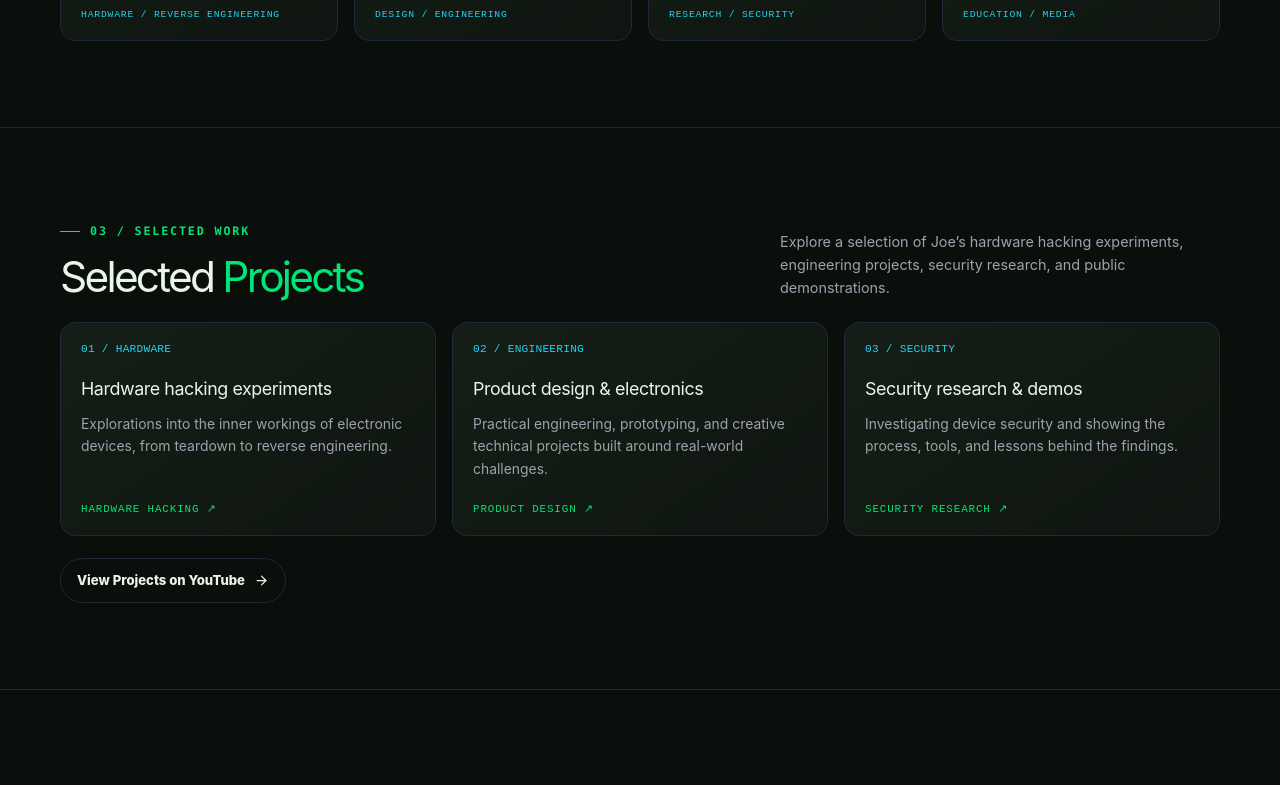
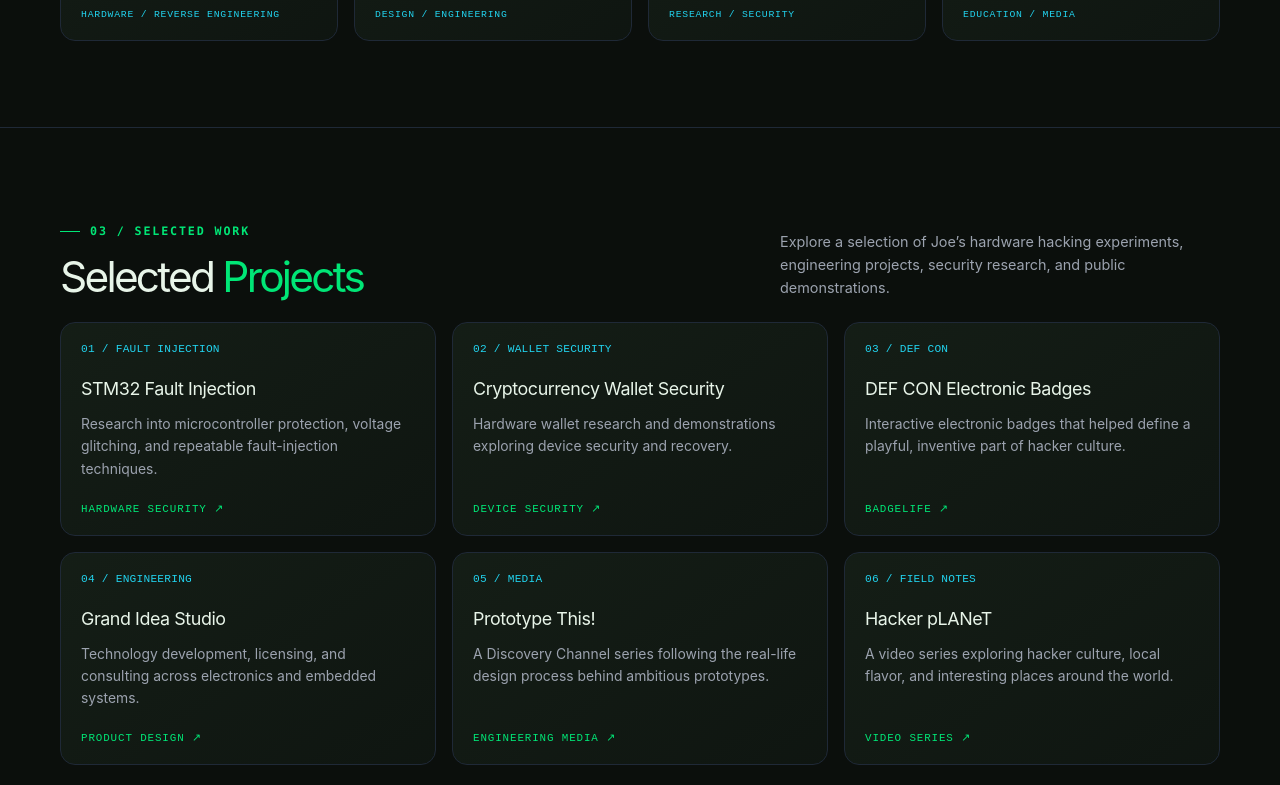
Before and after one commit to leephil1907-lab/joegrandweb, a Next.js app: page / in a window 1280 px wide. Shown: the part 3183-3968 px from the top of the page. Built offline with nearby package versions, Linux system fonts and the light colour scheme.

Commit message:
Use named signature projects and remove placeholder video disclaimer

```diff
--- a/app/page.tsx
+++ b/app/page.tsx
@@ -14,9 +14,12 @@
 ];
 
 const projects = [
-  { n: "01 / HARDWARE", title: "Hardware hacking experiments", text: "Explorations into the inner workings of electronic devices, from teardown to reverse engineering.", tag: "HARDWARE HACKING" },
-  { n: "02 / ENGINEERING", title: "Product design & electronics", text: "Practical engineering, prototyping, and creative technical projects built around real-world challenges.", tag: "PRODUCT DESIGN" },
-  { n: "03 / SECURITY", title: "Security research & demos", text: "Investigating device security and showing the process, tools, and lessons behind the findings.", tag: "SECURITY RESEARCH" },
+  { n: "01 / FAULT INJECTION", title: "STM32 Fault Injection", text: "Research into microcontroller protection, voltage glitching, and repeatable fault-injection techniques.", tag: "HARDWARE SECURITY", href: "https://grandideastudio.com/portfolio/library/intro-to-fault-injection/" },
+  { n: "02 / WALLET SECURITY", title: "Cryptocurrency Wallet Security", text: "Hardware wallet research and demonstrations exploring device security and recovery.", tag: "DEVICE SECURITY", href: "https://grandideastudio.com/" },
+  { n: "03 / DEF CON", title: "DEF CON Electronic Badges", text: "Interactive electronic badges that helped define a playful, inventive part of hacker culture.", tag: "BADGELIFE", href: "https://joegrand.com/" },
+  { n: "04 / ENGINEERING", title: "Grand Idea Studio", text: "Technology development, licensing, and consulting across electronics and embedded systems.", tag: "PRODUCT DESIGN", href: "https://grandideastudio.com/" },
+  { n: "05 / MEDIA", title: "Prototype This!", text: "A Discovery Channel series following the real-life design process behind ambitious prototypes.", tag: "ENGINEERING MEDIA", href: "https://www.imdb.com/title/tt1285035/" },
+  { n: "06 / FIELD NOTES", title: "Hacker pLANeT", text: "A video series exploring hacker culture, local flavor, and interesting places around the world.", tag: "VIDEO SERIES", href: "https://joegrand.com/" },
 ];
 
 const videos = [
@@ -94,7 +97,7 @@
             <a className="video-placeholder" href={youtube} target="_blank" rel="noopener noreferrer" aria-label="Watch Joe Grand on YouTube">
               <span className="video-scan mono">SIGNAL DETECTED // MEDIA FEED</span><span className="play-button"><Play size={24} fill="currentColor"/></span><span className="video-label mono">JOE GRAND · YOUTUBE</span>
             </a>
-            <div className="video-copy"><div className="eyebrow mono">WATCH / LEARN / REPEAT</div><h3>Step inside the hardware.</h3><p>Explore Joe’s YouTube channel for hardware hacking, electronics, security research, tools, and engineering projects.</p><div style={{marginTop:18}}><a className="button" href={youtube} target="_blank" rel="noopener noreferrer"><Youtube size={16}/> Watch on YouTube <ExternalLink size={14}/></a></div><p className="video-note">Featured video preview links to the official channel. Connect a verified video ID to embed a specific video here.</p></div>
+            <div className="video-copy"><div className="eyebrow mono">WATCH / LEARN / REPEAT</div><h3>Step inside the hardware.</h3><p>Explore Joe’s YouTube channel for hardware hacking, electronics, security research, tools, and engineering projects.</p><div style={{marginTop:18}}><a className="button" href={youtube} target="_blank" rel="noopener noreferrer"><Youtube size={16}/> Watch on YouTube <ExternalLink size={14}/></a></div></div>
           </div>
         </div>
       </section>
@@ -140,7 +143,7 @@
           <div className="section-head"><div><div className="eyebrow mono">04 / WATCH & LEARN</div><h2>Latest <span>Videos</span></h2></div><p className="section-intro">Watch the newest videos from Joe’s YouTube channel — covering hardware hacking, electronics, security research, tools, and engineering projects.</p></div>
           <Reveal className="video-grid">{videos.map((v,i)=><a className="video-card" key={v.title} href={youtube} target="_blank" rel="noopener noreferrer"><div className="video-thumb"><span className="thumb-index mono">0{i+1} / MEDIA</span><span className="thumb-icon"><Play size={22} fill="currentColor"/></span><span className="thumb-bottom mono">{v.category}</span></div><div className="video-info"><span className="video-category mono">{v.type}</span><h3>{v.title}</h3><span className="text-link">Watch on YouTube <ArrowRight size={14}/></span></div></a>)}</Reveal>
           <div className="section-action"><a className="button secondary" href={youtube} target="_blank" rel="noopener noreferrer">View All Videos <ArrowRight size={15}/></a><a className="text-link" href={youtube} target="_blank" rel="noopener noreferrer"><Youtube size={16}/> Subscribe on YouTube</a></div>
-          <p className="content-note mono">CHANNEL LINK ACTIVE / INDIVIDUAL VIDEO EMBEDS REQUIRE VERIFIED VIDEO IDS</p>
+          <p className="content-note mono">OFFICIAL CHANNEL / HARDWARE RESEARCH / ENGINEERING PROJECTS</p>
         </div>
       </section>
 
```
